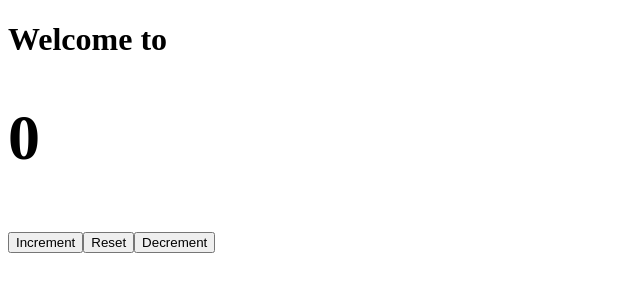
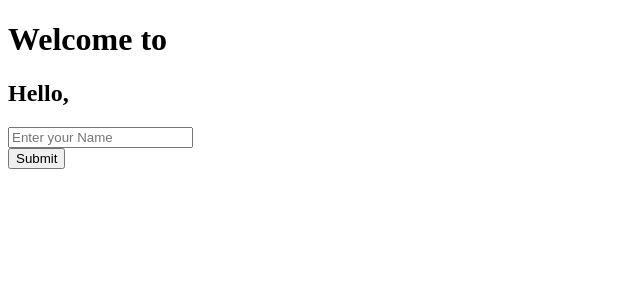
Before and after one commit to NoothangiBharathi/myfirstreact2, a React (Create React App) app: page / in a window 1280 px wide. Shown: the top 300 px of the page, without its empty margins (0-640 px from the left). Built offline with nearby package versions, Linux system fonts and the light colour scheme.

Commit message:
learning react.js

```diff
--- a/src/App.jsx
+++ b/src/App.jsx
@@ -1,12 +1,23 @@
 import React from 'react'
-import ClickEvent from './ClickEvent'
+
+
+
+import FormExample from './FormExample'
+
 
 const App = () => {
   return (
     <div>
       <h1>Welcome to <react className="js"></react>
-      <ClickEvent/>
+
+
+
       </h1>
+
+
+
+    <FormExample/>
+
     </div>
   )
 }
--- /dev/null
+++ b/src/FormExample.jsx
@@ -0,0 +1,38 @@
+import React, { useState } from "react";
+
+const FormExample = () => {
+  const [userName, setUserName] = useState("");
+
+  const [newUserDetails, setNewUserDetails] = useState();
+
+  const getUserName = (event) => {
+    setUserName(event.target.value);
+  };
+
+  const userDetails = (e) => {
+    e.preventDefault();
+    setNewUserDetails(userName);
+  };
+
+  return (
+    <section className="formSection">
+      <h2>Hello,{newUserDetails}</h2>
+
+      <div className="inputDiv">
+        <form onSubmit={userDetails}>
+          <input
+            type="text"
+            placeholder="Enter your Name"
+            onChange={getUserName}
+          />
+          <br />
+          <button className="submitBtn" type="submit">
+            Submit
+          </button>
+        </form>
+      </div>
+    </section>
+  );
+};
+
+export default FormExample;
```
